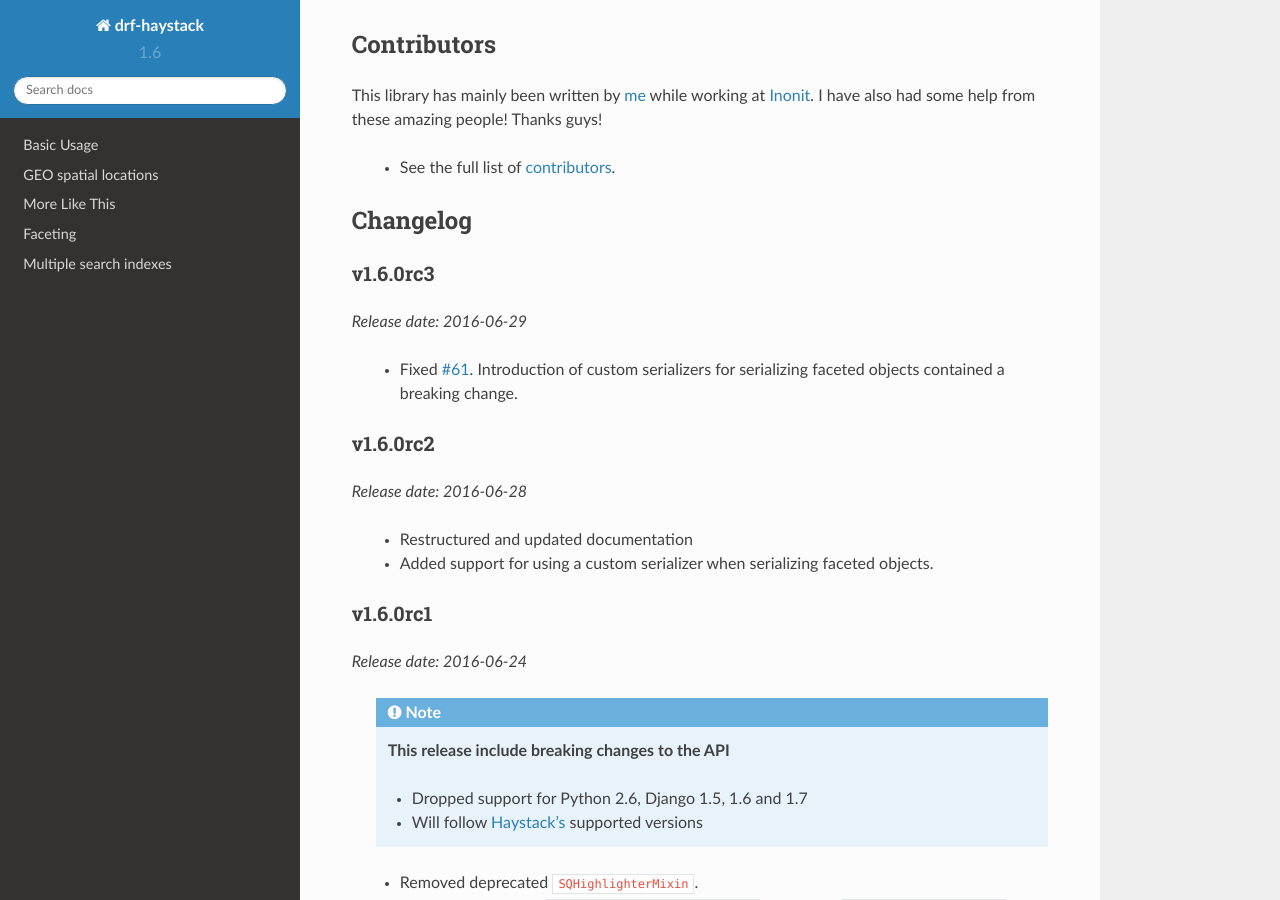
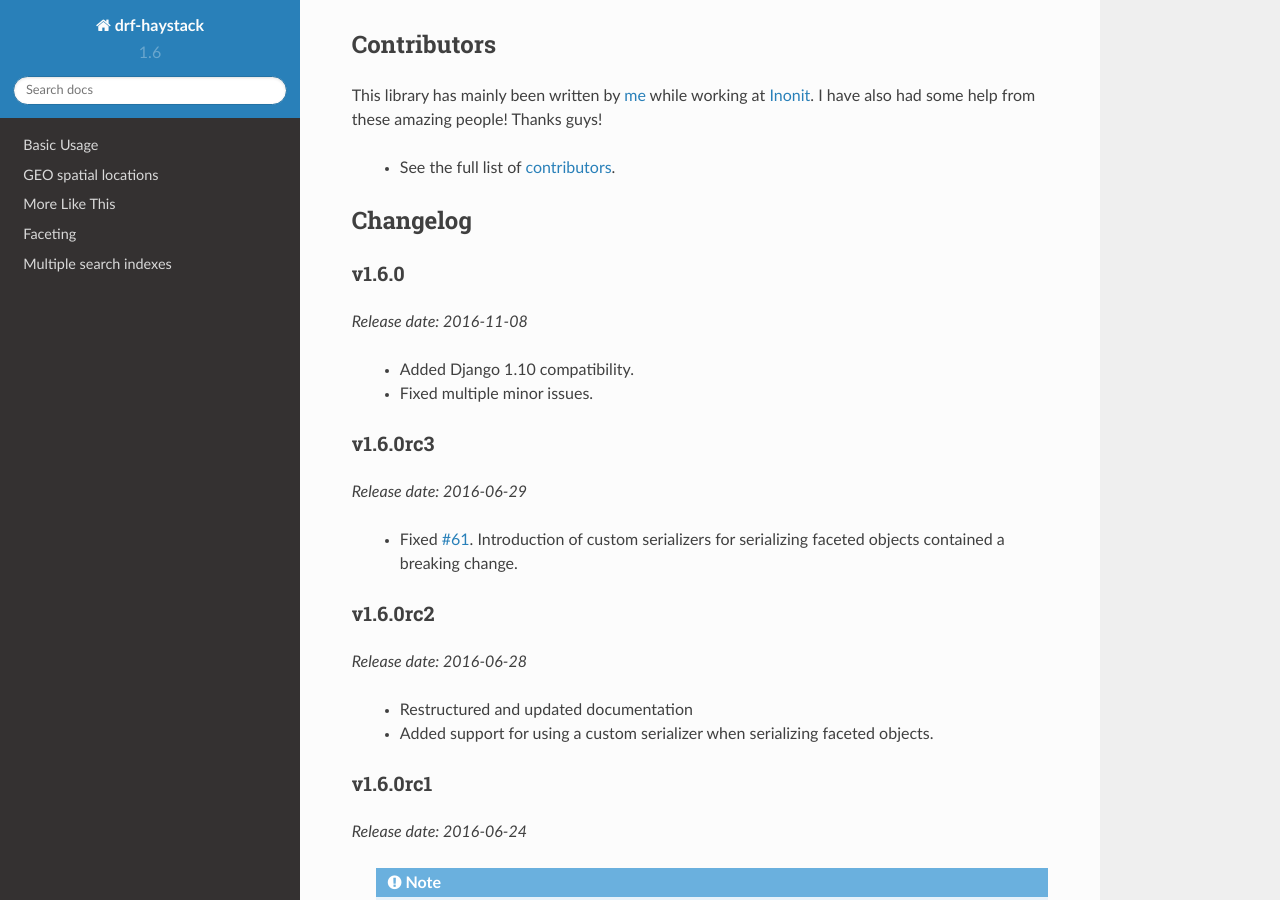
Before and after one commit to rhblind/drf-haystack, a Sphinx documentation site: the page built from docs/index.rst, in a window 1280 px wide and 900 px high, scrolled down 2083 px. Built offline with Sphinx 7.4.7 and the Read the Docs theme 2.0.0, drawn with Linux system fonts in a browser that asks for light colours; pages that are not in the unit, such as notebooks, are missing from menus.

Commit message:
Updated docs with release date

```diff
--- a/docs/index.rst
+++ b/docs/index.rst
@@ -108,6 +108,14 @@ Thanks guys!
 
 Changelog
 =========
+
+v1.6.0
+------
+*Release date: 2016-11-08*
+
+    - Added Django 1.10 compatibility.
+    - Fixed multiple minor issues.
+
 
 v1.6.0rc3
 ---------
```
